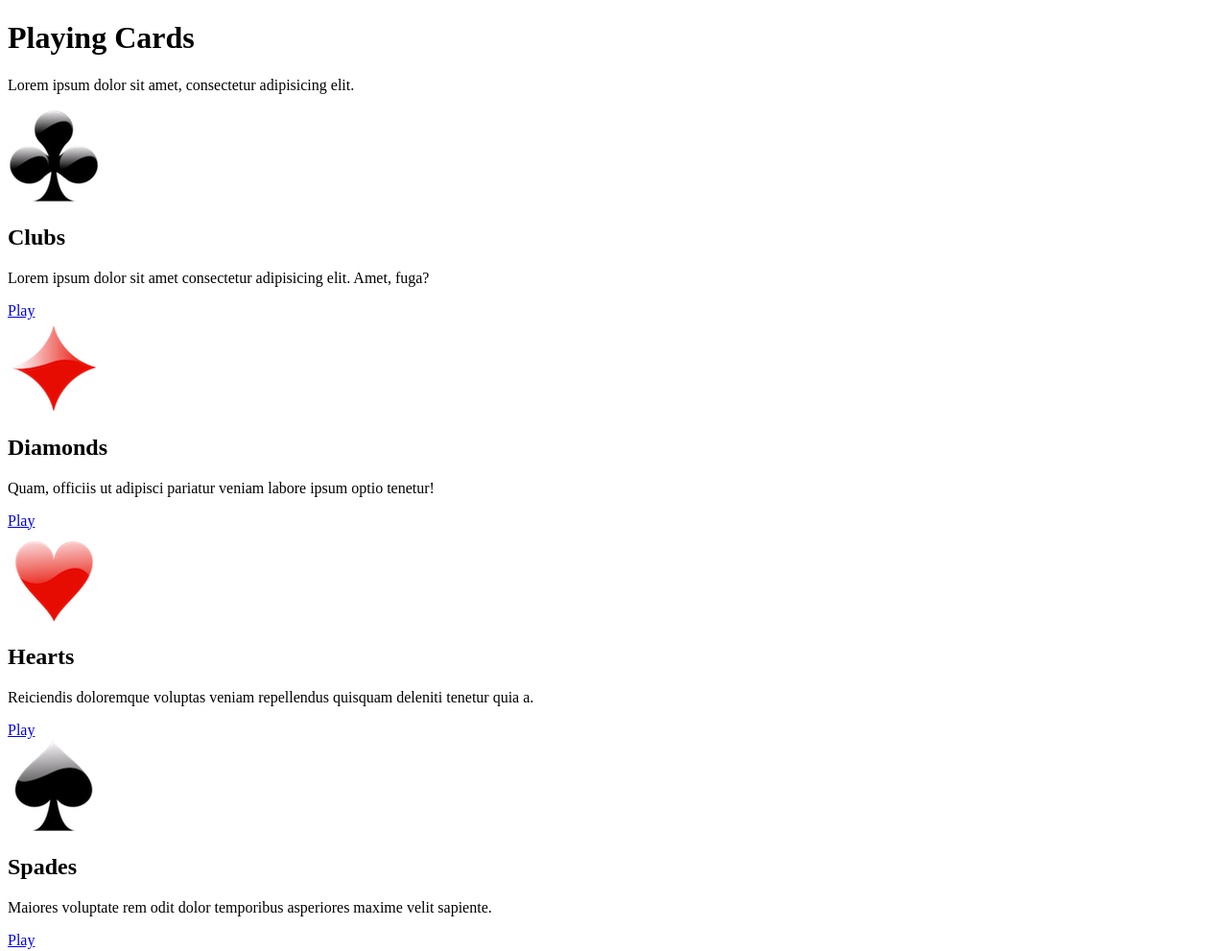
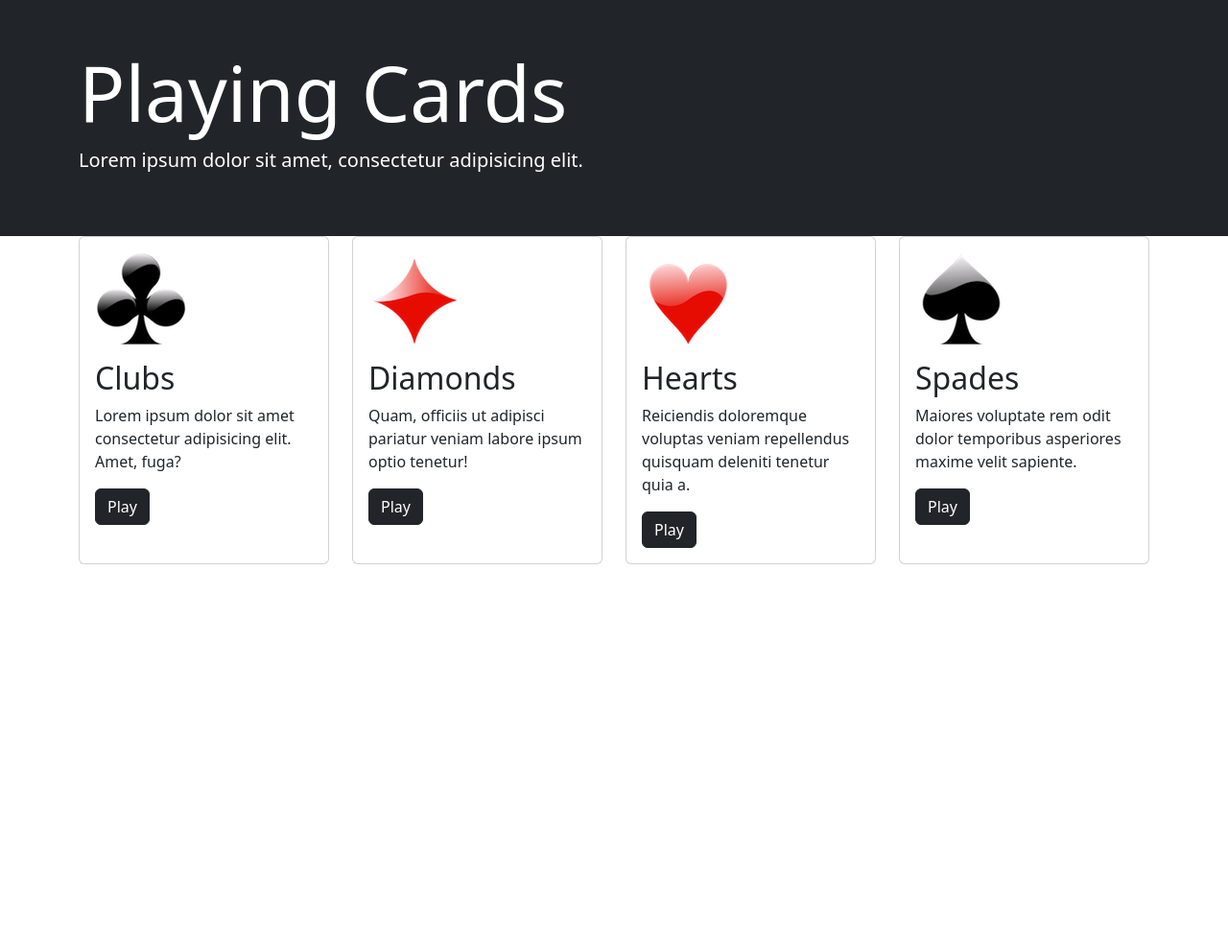
Before and after one commit to zareen-t/problem-04-zareen-t, a website: page problem-b/index.html in a window 1280 px wide. Shown: the whole page at 96% size. After the commit the page ends 800 px from the top, so only its background shows below. Drawn offline with nearby package versions, Linux system fonts and the light colour scheme.

Commit message:
done! with b

```diff
--- a/problem-b/index.html
+++ b/problem-b/index.html
@@ -1,52 +1,101 @@
 <!DOCTYPE html>
 <html lang="en">
+
 <head>
   <meta charset="utf-8">
+  <meta name="viewport" content="width=device-width, initial-scale=1, shrink-to-fit=no">
   <title>Playing Cards</title>
 
   <!-- link in Bootstrap here -->
+  <link rel="stylesheet" href="https://cdn.jsdelivr.net/npm/bootstrap@5.3.0/dist/css/bootstrap.min.css">
 </head>
 
 <body>
-  <header>
-    <h1>Playing Cards</h1>
-    <p>Lorem ipsum dolor sit amet, consectetur adipisicing elit.</p>
+  <header class="bg-dark text-white py-5 container-fluid">
+    <div class="container">
+      <h1 class="display-1">Playing Cards</h1>
+      <p class="lead">Lorem ipsum dolor sit amet, consectetur adipisicing elit.</p>
+    </div>
   </header>
 
   <main>
-
+    <div class="container">
+      <div class="row">
         <!-- Card 1 -->
-    <div>
-      <img src="img/card-club-icon.png" alt="the club suit symbol">
-      <h2>Clubs</h2>
-      <p>Lorem ipsum dolor sit amet consectetur adipisicing elit. Amet, fuga?</p>
-      <a href="#">Play</a>
+        <div class="col-md-6 col-xl-3 d-flex">
+          <div class="card mb-4">
+              <div class="card-body">
+                <div class="row">
+                <div class="col col-sm-auto col-xl-12">
+                  <img class="pb-3" src="img/card-club-icon.png" alt="the club suit symbol">
+                </div>
+                <div class="col-sm">
+                  <h2 class="card-title">Clubs</h2>
+                  <p class="card-text">Lorem ipsum dolor sit amet consectetur adipisicing elit. Amet, fuga?</p>
+                  <a href="#" class="btn btn-dark">Play</a>
+                </div>
+              </div>
+            </div>
+          </div>
         </div>
 
         <!-- Card 2 -->
-    <div>
-      <img src="img/card-diamond-icon.png" alt="the diamond suit symbol">
-      <h2>Diamonds</h2>
-      <p>Quam, officiis ut adipisci pariatur veniam labore ipsum optio tenetur!</p>
-      <a href="#">Play</a>
+        <div class="col-md-6 col-xl-3 d-flex">
+          <div class="card mb-4">
+              <div class="card-body">
+                <div class="row">
+                <div class="col col-sm-auto col-xl-12">
+                  <img class="pb-3" src="img/card-diamond-icon.png" alt="the diamond suit symbol">
+                </div>
+                <div class="col-sm">
+                  <h2 class="card-title">Diamonds</h2>
+                  <p class="card-text">Quam, officiis ut adipisci pariatur veniam labore ipsum optio tenetur!</p>
+                  <a href="#" class="btn btn-dark">Play</a>
+                </div>
+              </div>
+            </div>
+          </div>
         </div>
 
         <!-- Card 3 -->
-    <div>
-      <img src="img/card-heart-icon.png" alt="the heart suit symbol">
-      <h2>Hearts</h2>
-      <p>Reiciendis doloremque voluptas veniam repellendus quisquam deleniti tenetur quia a.</p>
-      <a href="#">Play</a>
+        <div class="col-md-6 col-xl-3 d-flex">
+          <div class="card mb-4">
+              <div class="card-body">
+                <div class="row">
+                <div class="col col-sm-auto col-xl-12">
+                  <img class="pb-3" src="img/card-heart-icon.png" alt="the heart suit symbol">
+                </div>
+                <div class="col-sm">
+                  <h2 class="card-title">Hearts</h2>
+                  <p class="card-text">Reiciendis doloremque voluptas veniam repellendus quisquam deleniti tenetur quia
+                    a.</p>
+                  <a href="#" class="btn btn-dark">Play</a>
+                </div>
+              </div>
+            </div>
+          </div>
         </div>
 
         <!-- Card 4 -->
-    <div>
-      <img src="img/card-spade-icon.png" alt="the heart suit symbol">
-      <h2>Spades</h2>
-      <p>Maiores voluptate rem odit dolor temporibus asperiores maxime velit sapiente.</p>
-      <a href="#">Play</a>
+        <div class="col-md-6 col-xl-3 d-flex">
+          <div class="card mb-4">
+              <div class="card-body">
+                <div class="row">
+                <div class="col col-sm-auto col-xl-12">
+                  <img class="pb-3" src="img/card-spade-icon.png" alt="the heart suit symbol">
                 </div>
-
+                <div class="col-sm">
+                  <h2 class="card-title">Spades</h2>
+                  <p class="card-text">Maiores voluptate rem odit dolor temporibus asperiores maxime velit sapiente.</p>
+                  <a href="#" class="btn btn-dark">Play</a>
+                </div>
+              </div>
+            </div>
+          </div>
+        </div>
+      </div>
+    </div>
   </main>
 </body>
+
 </html>
```
Lines whose indentation alone changed are shown as unchanged.
